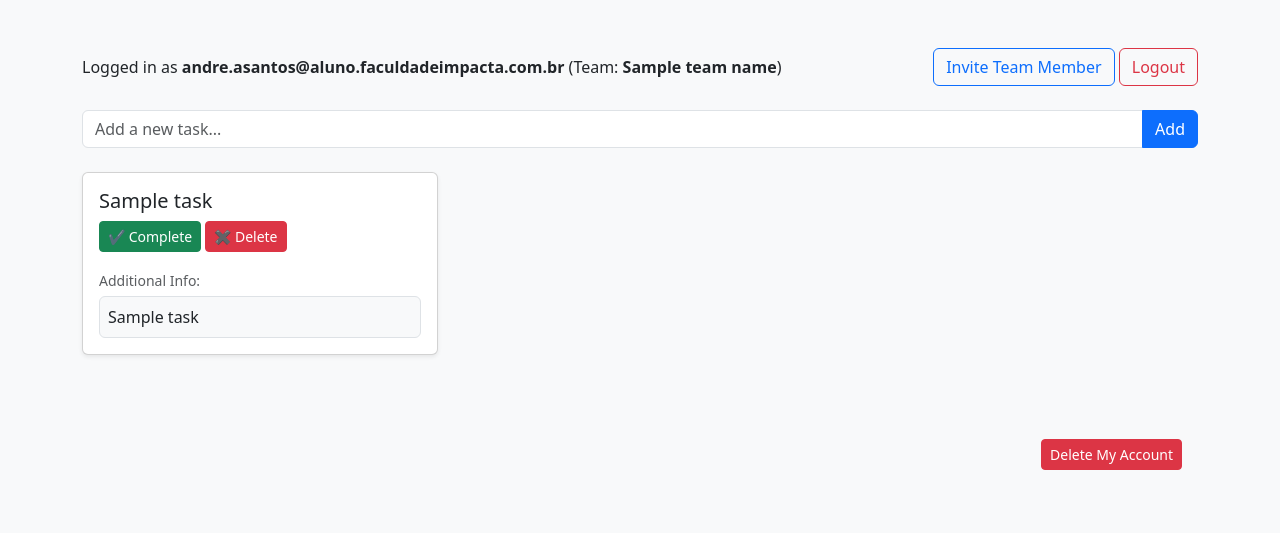
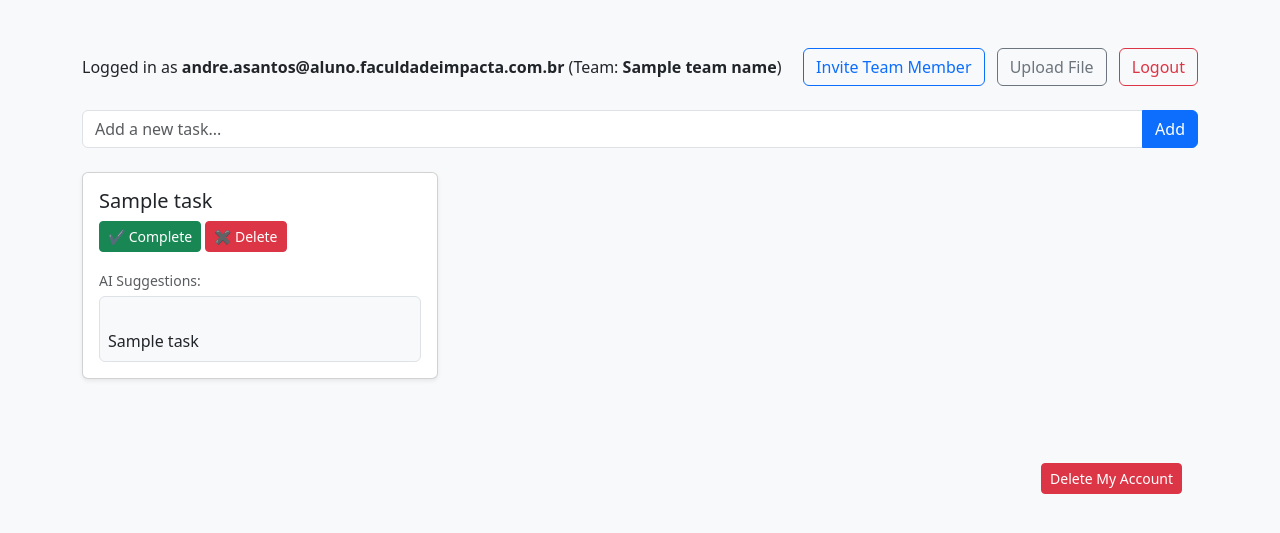
Before and after one commit to andrestudentcode/todo-list, a Flask app: template templates/index.html in a window 1280 px wide. Shown: the top 533 px of the page. Run offline with Flask 3, Linux system fonts and the light colour scheme; a user stored in the database is signed in; the template is opened without the code that fills it: most values are stand-ins (such as "Sample title", 1, 10 or a date in 2020); some libraries are stand-ins or nearby versions.

Commit message:
Add files via upload

```diff
--- a/templates/index.html
+++ b/templates/index.html
@@ -5,20 +5,13 @@
     <title>My Tasks - MTD</title>
     <link href="https://cdn.jsdelivr.net/npm/bootstrap@5.3.2/dist/css/bootstrap.min.css" rel="stylesheet">
     <style>
-        body {
-            background-color: #f8f9fa;
+        .modal-body a {
+            word-break: break-all;
         }
-        .card {
-            margin-bottom: 20px;
-        }
-        .completed {
-            text-decoration: line-through;
-            color: gray;
-        }
-        .team-info {
-            font-size: 14px;
-            color: #6c757d;
-        }
+        body { background-color: #f8f9fa; }
+        .card { margin-bottom: 20px; }
+        .completed { text-decoration: line-through; color: gray; }
+        .team-info { font-size: 14px; color: #6c757d; }
     </style>
 </head>
 <body>
@@ -28,11 +21,11 @@
           <p class="mb-0">Logged in as <strong>{{ session['email'] }}</strong> (Team: <strong>{{ team_name }}</strong>)</p>
         </div>
         <div>
-          <a href="/invite" class="btn btn-outline-primary">Invite Team Member</a>
+          <a href="/invite" class="btn btn-outline-primary me-2">Invite Team Member</a>
+          <button type="button" class="btn btn-outline-secondary me-2" data-bs-toggle="modal" data-bs-target="#uploadModal">Upload File</button>
           <a href="/logout" class="btn btn-outline-danger">Logout</a>
         </div>
     </div>
-
 
     <form action="/add" method="POST" class="input-group mb-4">
         <input type="text" name="task" class="form-control" placeholder="Add a new task..." required>
@@ -44,17 +37,15 @@
         <div class="col-md-4">
             <div class="card shadow-sm">
                 <div class="card-body">
-                    <h5 class="card-title {% if task[2] == 'Completed' %}completed{% endif %}">
-                        {{ task[1] }}
-                    </h5>
+                    <h5 class="card-title {% if task[2] == 'Completed' %}completed{% endif %}">{{ task[1] }}</h5>
                     {% if task[2] != 'Completed' %}
                         <a href="/complete/{{ task[0] }}" class="btn btn-success btn-sm">✔ Complete</a>
                     {% endif %}
                     <a href="/delete/{{ task[0] }}" class="btn btn-danger btn-sm">✖ Delete</a>
                     {% if task[4] %}
                         <div class="mt-3">
-                            <small class="text-muted">Additional Info:</small>
-                            <div class="border rounded p-2 mt-1 bg-light">
+                            <small class="text-muted">AI Suggestions:</small>
+                            <div class="border rounded p-2 mt-1 bg-light" style="white-space: pre-line;">
                                 {{ task[4]|safe }}
                             </div>
                         </div>
@@ -66,11 +57,60 @@
     </div>
     <footer class="bg-light text-end p-3 mt-5">
         <form action="{{ url_for('delete_user', user_id=session['user_id']) }}" method="POST">
-            <button type="submit" class="btn btn-danger btn-sm">
-                Delete My Account
-            </button>
+            <button type="submit" class="btn btn-danger btn-sm">Delete My Account</button>
         </form>
     </footer>
 </div>
+
+<!-- Upload Modal -->
+<div class="modal fade" id="uploadModal" tabindex="-1" aria-labelledby="uploadModalLabel" aria-hidden="true">
+  <div class="modal-dialog">
+    <div class="modal-content">
+      <div class="modal-header">
+        <h5 class="modal-title" id="uploadModalLabel">Upload File</h5>
+        <button type="button" class="btn-close" data-bs-dismiss="modal" aria-label="Close"></button>
+      </div>
+      <div class="modal-body">
+        <div id="uploadStatus" class="mb-3"></div>
+        <input type="file" id="fileInput" class="form-control">
+      </div>
+      <div class="modal-footer">
+        <button type="button" id="startUpload" class="btn btn-primary">Upload</button>
+        <button type="button" class="btn btn-secondary" data-bs-dismiss="modal">Close</button>
+      </div>
+    </div>
+  </div>
+</div>
+
+<script src="https://cdn.jsdelivr.net/npm/bootstrap@5.3.2/dist/js/bootstrap.bundle.min.js"></script>
+<script>
+  document.getElementById('startUpload').addEventListener('click', async () => {
+    const fileInput = document.getElementById('fileInput');
+    const statusDiv = document.getElementById('uploadStatus');
+    if (!fileInput.files.length) {
+      statusDiv.innerHTML = '<div class="alert alert-warning">Please select a file.</div>';
+      return;
+    }
+    const file = fileInput.files[0];
+    statusDiv.innerHTML = '<div class="alert alert-info">Requesting upload URL...</div>';
+    try {
+      const res = await fetch(`/sign-s3?file_name=${encodeURIComponent(file.name)}&file_type=${encodeURIComponent(file.type)}`);
+      if (!res.ok) throw new Error('Could not get signed URL');
+      const postData = await res.json();
+      statusDiv.innerHTML = '<div class="alert alert-info">Uploading file...</div>';
+      const formData = new FormData();
+      Object.entries(postData.fields).forEach(([k, v]) => formData.append(k, v));
+      formData.append('file', file);
+      const uploadRes = await fetch(postData.url, { method: 'POST', body: formData });
+      if (uploadRes.ok) {
+        statusDiv.innerHTML = `<div class="alert alert-success">Upload complete! File URL: <a href="${postData.url}/${postData.fields.key}" target="_blank">${postData.url}/${postData.fields.key}</a></div>`;
+      } else {
+        statusDiv.innerHTML = '<div class="alert alert-danger">Upload failed.</div>';
+      }
+    } catch (err) {
+      statusDiv.innerHTML = `<div class="alert alert-danger">Error: ${err.message}</div>`;
+    }
+  });
+</script>
 </body>
 </html>
```
Also changed, not shown: templates/upload.html (added, +55 -0 lines).
